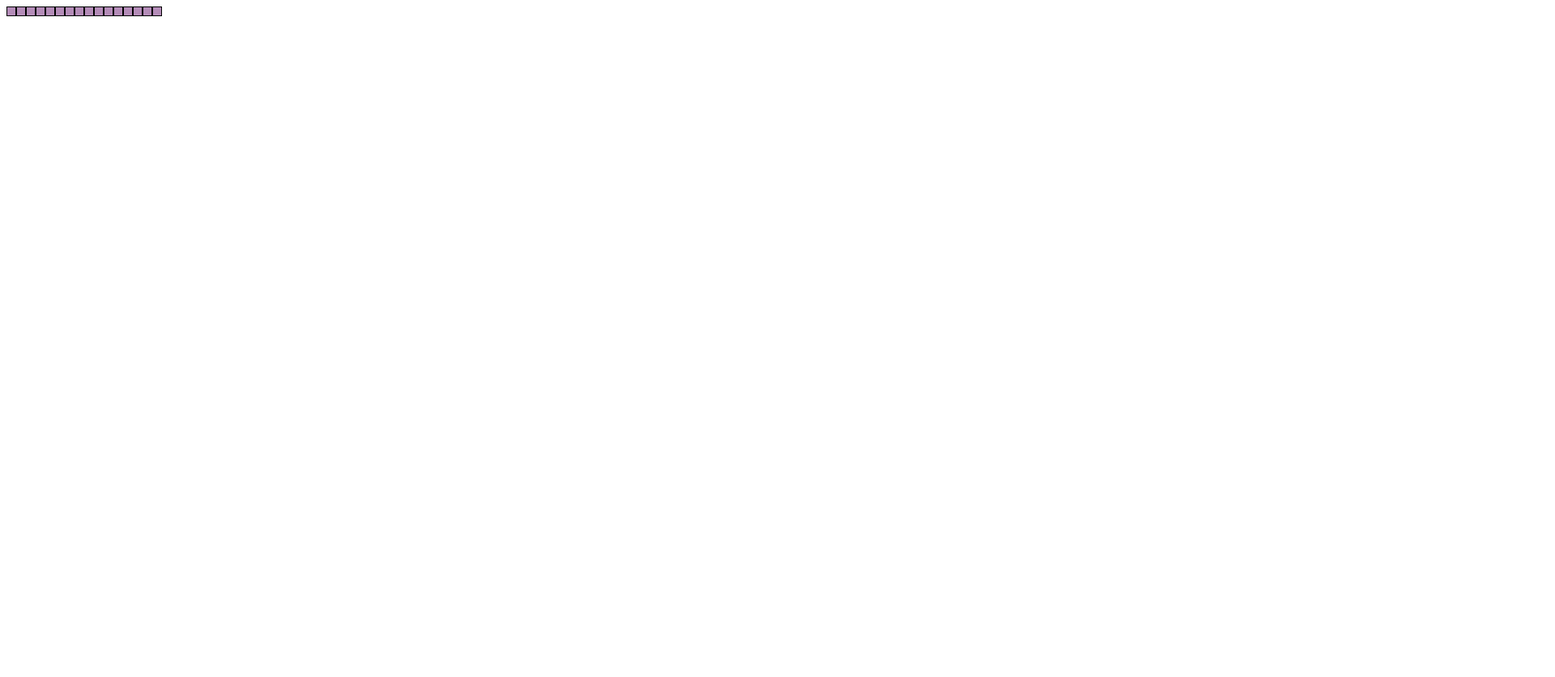
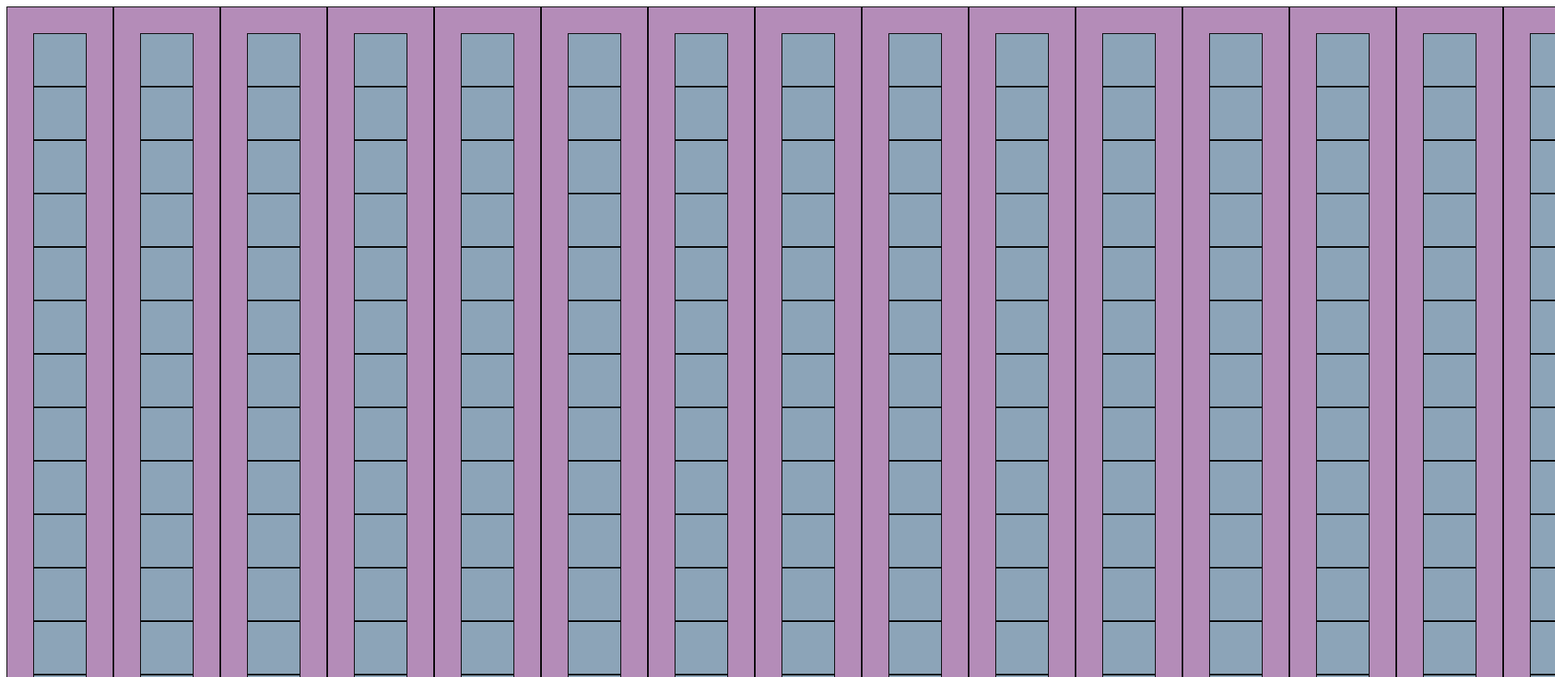
Before and after one commit to starberries/etch-a-sketch, a plain HTML site: page index.html in a window 1280 px wide. Shown: the top 836 px of the page at 81% size, 1920 px wide, since content can reach past the window. Before the commit the page ends 800 px from the top, so only its background shows below. Drawn offline with Linux system fonts and the light colour scheme.

Commit message:
Create full grid of columns and rows
Nesting a for loops allows the creation of the createGrid() function
which will create the specified number of columns, and the specified
number of rows inside of each column.

```diff
--- a/files/script.js
+++ b/files/script.js
@@ -1,13 +1,24 @@
 const container = document.querySelector(".container");
-const gridSquares = [];
+const gridColumns = [];
+const gridRows = [];
 
-function createGridSquares(num) {
-    for (let i = 0; i < num; i++) {
-        gridSquares.push(document.createElement("div"));
-        gridSquares[i].classList.add("square");
-        container.appendChild(gridSquares[i]);
+function createGrid(columns, rows) {
+    let loops
+    //Columns
+    for (let a = 0; a < columns; a++) {
+        gridColumns.push(document.createElement("div"));
+        gridColumns[a].classList.add("column");
+        container.appendChild(gridColumns[a]);
+        loops = gridRows.length;
+
+        //Rows
+        loops = gridRows.length
+        for (let b = gridRows.length; b < (loops+rows); b++) {
+            gridRows.push(document.createElement("div"));
+            gridRows[b].classList.add("row");
+            gridColumns[a].appendChild(gridRows[b]);
+        }
     }
-};
+}
 
-createGridSquares(16);
-console.log(gridSquares);
+createGrid(16, 16);
--- a/files/style.css
+++ b/files/style.css
@@ -2,10 +2,22 @@
     display: flex;
 }
 
-.square {
+.column {
     background-color: #b48cb8;
     border: 1px;
     border-color: #000;
     border-style: solid;
-    padding: 5px;
+    padding: 2em;
+    flex: 1;
+    display: flex;
+    flex-direction: column;
 }
+
+.row {
+    background-color: #8ca4b8;
+    border: 1px;
+    border-color: #000;
+    border-style: solid;
+    padding: 2em;
+    flex: 1;
+}
```
